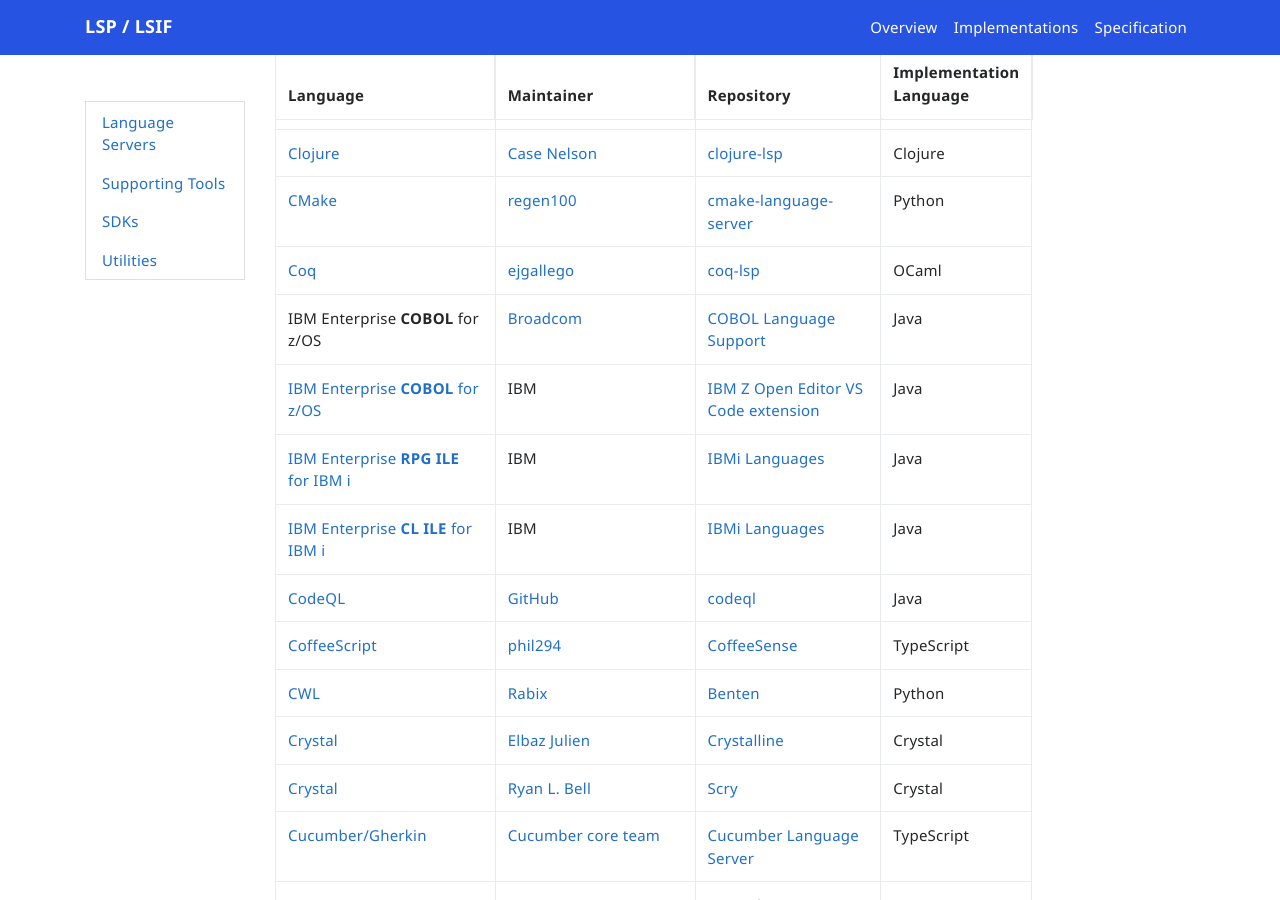
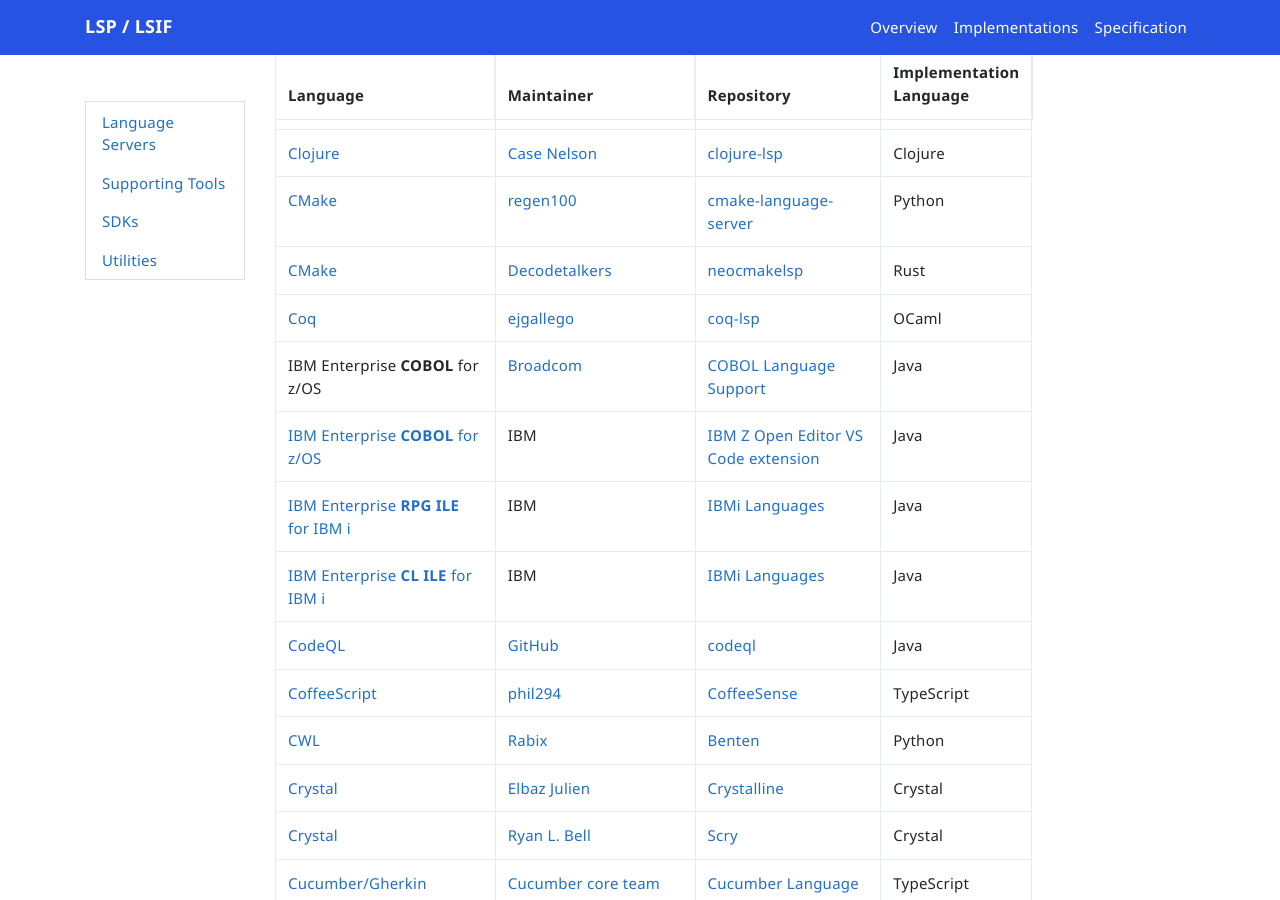
Before and after one commit to microsoft/language-server-protocol, a Jekyll site: the page built from _implementors/servers.md, in a window 1280 px wide and 900 px high, scrolled down 1972 px. Built offline with Jekyll 4.4.1, drawn with Linux system fonts in a browser that asks for light colours; nearby versions of some CDN libraries; comment, search, counter and statistics services are not loaded.

Commit message:
chore: add neocmakelsp (#1827)
Co-authored-by: Dirk Bäumer <dirkb@microsoft.com>

```diff
--- a/_implementors/servers.md
+++ b/_implementors/servers.md
@@ -44,6 +44,7 @@
 | [Clarity](https://docs.stacks.co/docs/write-smart-contracts/) | [Hiro](https://hiro.so) | [clarity-lsp](https://github.com/hirosystems/clarity-lsp) | TypeScript |
 | [Clojure](https://clojure.org/) | [Case Nelson](https://github.com/snoe) | [clojure-lsp](https://github.com/snoe/clojure-lsp) | Clojure |
 | [CMake](https://cmake.org/) | [regen100](https://github.com/regen100) | [cmake-language-server](https://github.com/regen100/cmake-language-server) | Python |
+| [CMake](https://cmake.org/) | [Decodetalkers](https://github.com/Decodetalkers) | [neocmakelsp](https://github.com/Decodetalkers/neocmakelsp) | Rust |
 | [Coq](https://coq.inria.fr/) | [ejgallego](https://github.com/ejgallego) | [coq-lsp](https://github.com/ejgallego/coq-lsp) | OCaml |
 | IBM Enterprise **COBOL** for z/OS | [Broadcom](https://www.broadcom.com/) | [COBOL Language Support](https://github.com/eclipse/che-che4z-lsp-for-cobol) | Java |
 | [IBM Enterprise **COBOL** for z/OS](https://www.ibm.com/support/knowledgecenter/SS6SG3_6.3.0/welcome.html) | IBM |  [IBM Z Open Editor VS Code extension](https://marketplace.visualstudio.com/items?itemName=IBM.zopeneditor) | Java |
```
